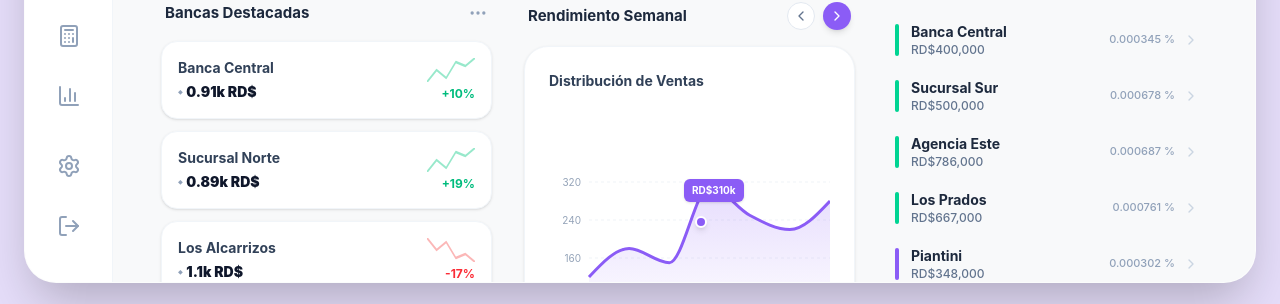
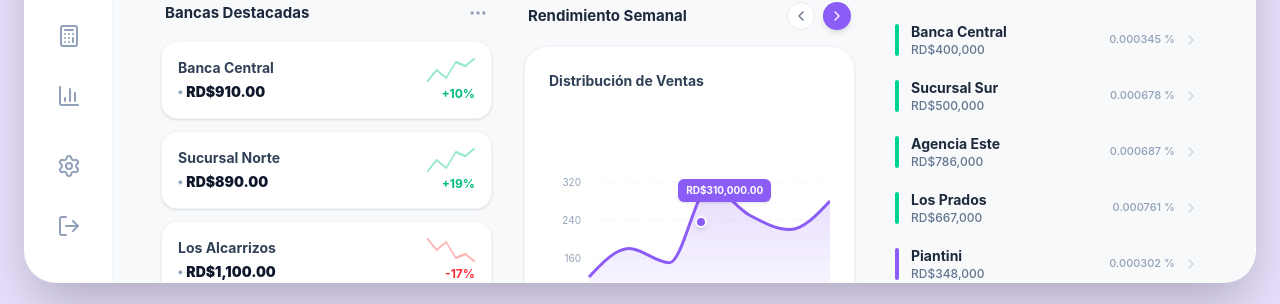
Before and after one commit to gucci7up/erplottery, a React (Vite) app: page / in a window 1280 px wide. Shown: the part 493-797 px from the top of the page. Built offline with nearby package versions, Linux system fonts and the light colour scheme.

Commit message:
Replace abbreviated mock currency values with standard decimals

```diff
--- a/src/pages/Dashboard.tsx
+++ b/src/pages/Dashboard.tsx
@@ -40,10 +40,10 @@ const barData = [
 ];
 
 const bancasData = [
-  { name: 'Banca Central', value: '0.91k RD$', trend: '+10%', up: true },
-  { name: 'Sucursal Norte', value: '0.89k RD$', trend: '+19%', up: true },
-  { name: 'Los Alcarrizos', value: '1.1k RD$', trend: '-17%', up: false },
-  { name: 'Villa Mella', value: '0.71k RD$', trend: '+22%', up: true }
+  { name: 'Banca Central', value: 'RD$910.00', trend: '+10%', up: true },
+  { name: 'Sucursal Norte', value: 'RD$890.00', trend: '+19%', up: true },
+  { name: 'Los Alcarrizos', value: 'RD$1,100.00', trend: '-17%', up: false },
+  { name: 'Villa Mella', value: 'RD$710.00', trend: '+22%', up: true }
 ];
 
 const recentOps = [
@@ -104,7 +104,7 @@ export default function Dashboard() {
                   <div>
                     <p className="text-xs text-slate-500 font-medium">Ingresos Totales</p>
                     <p className="text-sm font-bold text-slate-800 dark:text-slate-100 flex items-center gap-1">
-                      <span className="text-amber-500 text-xs">⬩</span> RD$125.4k
+                      <span className="text-amber-500 text-xs">⬩</span> RD$125,400.00
                     </p>
                   </div>
                 </div>
@@ -115,7 +115,7 @@ export default function Dashboard() {
                   <div>
                     <p className="text-xs text-slate-500 font-medium">Ganancia Semanal</p>
                     <p className="text-sm font-bold text-slate-800 dark:text-slate-100 flex items-center gap-1">
-                      <span className="text-emerald-500 text-xs">⬩</span> RD$41.2k
+                      <span className="text-emerald-500 text-xs">⬩</span> RD$41,200.00
                     </p>
                   </div>
                 </div>
@@ -126,7 +126,7 @@ export default function Dashboard() {
                   <div>
                     <p className="text-xs text-slate-500 font-medium">Premios Pagados</p>
                     <p className="text-sm font-bold text-slate-800 dark:text-slate-100 flex items-center gap-1">
-                      <span className="text-red-500 text-xs">⬩</span> RD$84.2k
+                      <span className="text-red-500 text-xs">⬩</span> RD$84,200.00
                     </p>
                   </div>
                 </div>
@@ -215,7 +215,7 @@ export default function Dashboard() {
                 <div className="absolute hidden sm:block" style={{ left: '52%', top: '23%' }}>
                   <div className="size-3 rounded-full bg-[#8B5CF6] border-2 border-white shadow-md"></div>
                 </div>
-                <div className="absolute px-2 py-1 bg-[#8B5CF6] text-white text-[10px] font-bold rounded-md shadow-sm" style={{ left: '48%', top: '4%' }}>RD$310k</div>
+                <div className="absolute px-2 py-1 bg-[#8B5CF6] text-white text-[10px] font-bold rounded-md shadow-sm" style={{ left: '46%', top: '4%' }}>RD$310,000.00</div>
               </div>
             </div>
           </div>
```
